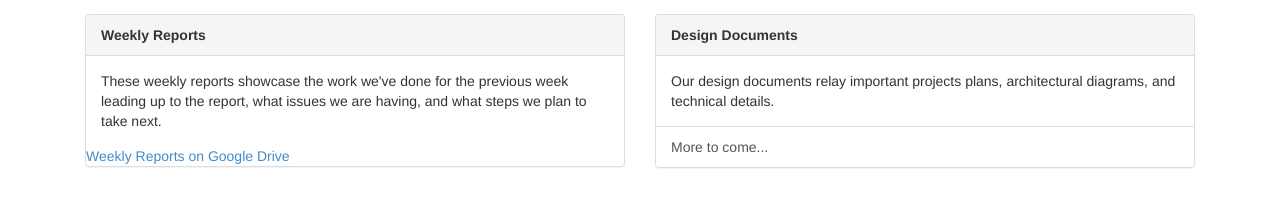
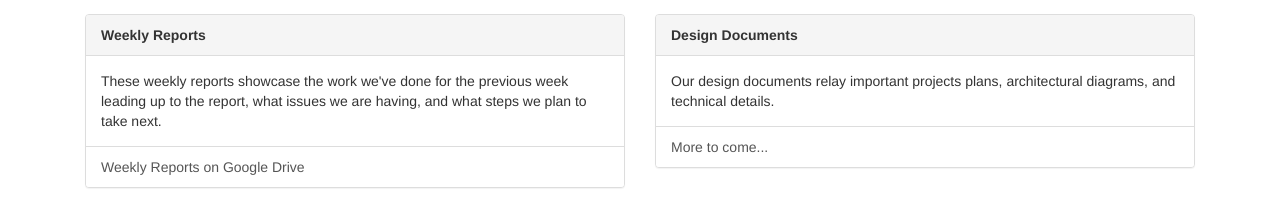
Before and after one commit to lighthouse-isu/lighthouse.github.io, a website: page docs/index.html in a window 1280 px wide. Shown: the part 78-302 px from the top of the page. Drawn offline with Linux system fonts and the light colour scheme.

Commit message:
Missed the link class on the first round.

```diff
--- a/docs/index.html
+++ b/docs/index.html
@@ -51,7 +51,7 @@
               <!-- List group -->
               <!-- NEW REPORT LINKS HERE -->
               <div class="list-group">
-                <a href="https://drive.google.com/open?id=0B5ANn8JBd-M_Q2dwV0xUSTV0NzA&authuser=1" target="_blank">Weekly Reports on Google Drive</a>
+                <a href="https://drive.google.com/open?id=0B5ANn8JBd-M_Q2dwV0xUSTV0NzA&authuser=1" target="_blank" class="list-group-item">Weekly Reports on Google Drive</a>
               </div>
             </div>
           </div>
```
